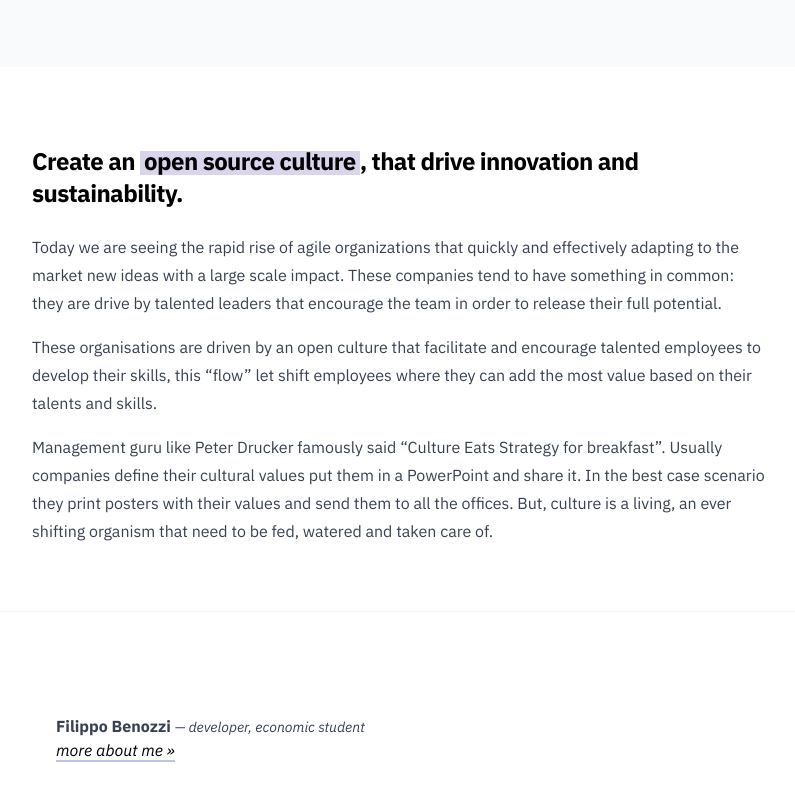
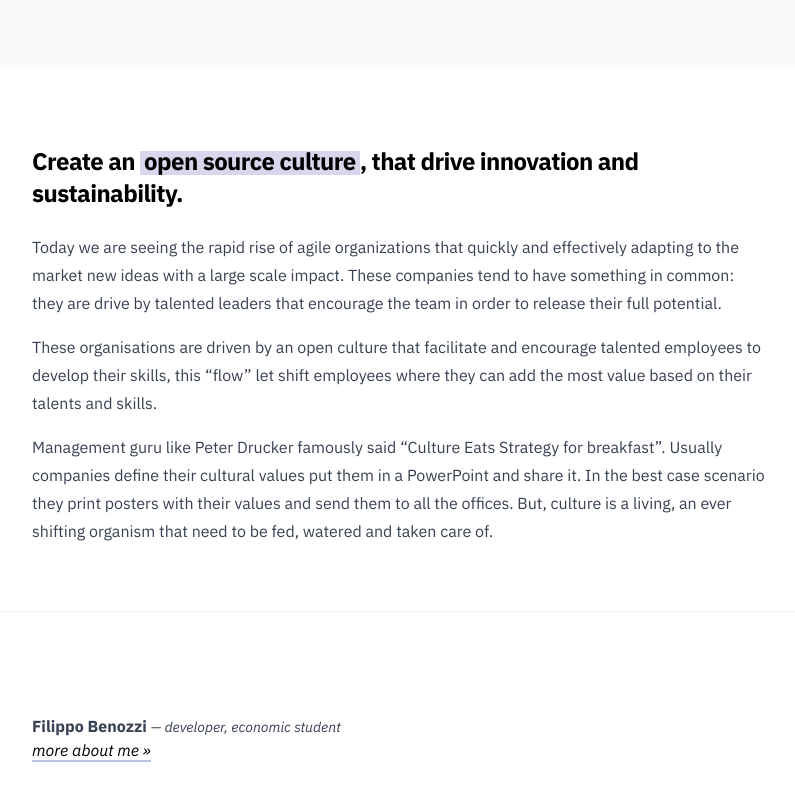
Before and after one commit to filippobenozzi/openorganization, a Next.js app: page / in a window 1280 px wide. Shown: the part 744-1544 px from the top of the page, without its empty margins (240-1035 px from the left). Built offline with nearby package versions, Linux system fonts and the light colour scheme; no server answers.

Commit message:
update margin

```diff
--- a/pages/index.tsx
+++ b/pages/index.tsx
@@ -109,7 +109,7 @@ export default function Index() {
           </p>
         </section>
         <span className="flex m-auto max-w-lg bg-gray-100 h-[1px] w-full" />
-        <section className="m-auto max-w-lg mt-4 mb-16 px-8 md:px-14 py-4 md:py-12">
+        <section className="m-auto max-w-lg mt-4 mb-16 px-8 py-4 md:py-12">
           <div className="flex items-center mt-6">
             <div className="w-full">
               <p className="text-gray-700 mt-4">
```
